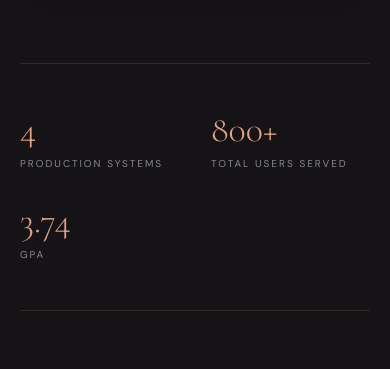
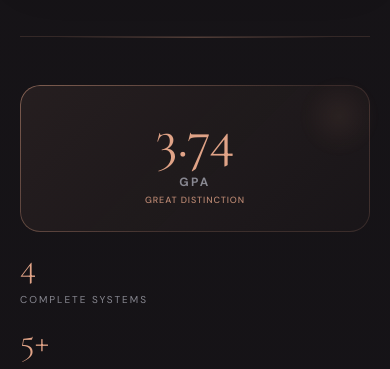
Before and after one commit to asmeretteklu/new-portofilio, a React (Vite) app: page / in a window 390 px wide. Shown: the part 1626-1995 px from the top of the page. Built offline with nearby package versions, Linux system fonts and the light colour scheme; no server answers; a web font is replaced by a local one.

Commit message:
chore: authenticate stats, add security headers, and polish responsive layout

```diff
--- a/src/components/About.jsx
+++ b/src/components/About.jsx
@@ -49,10 +49,10 @@ const About = () => {
               I grew up in Mekelle, Tigray, before I owned a phone or a computer. I chose Software Engineering anyway — not because it was practical, but because I couldn't imagine choosing anything else.
             </p>
             <p>
-              I studied through internet blackouts and power cuts. I took handwritten notes when there was nothing else. When war came to Tigray in 2020, I kept studying. By candlelight sometimes. From printed pages when there was no electricity. I graduated in August 2025 with a 3.74 GPA — Great Distinction, top of my cohort.
+              I studied through internet blackouts and power cuts. I took handwritten notes when there was nothing else. When war came to Tigray in 2020, I kept studying. By candlelight sometimes. From printed pages when there was no electricity. I graduated in August 2025 with a 3.74 GPA — Great Distinction.
             </p>
             <p>
-              Since then I have built real systems for real people: a lottery platform running live in production, a student registration system that turned a 7-day process into 5 minutes, and Luna AI — a women's health app built specifically for Ethiopian and African women, powered by Gemini, because the global health tech industry largely forgot we exist.
+              Since then I have built real systems for real people: a lottery platform, complete and ready for deployment, a student registration system that turned a 7-day process into 5 minutes, and Luna AI — a women's health app built specifically for Ethiopian and African women, powered by Gemini, because the global health tech industry largely forgot we exist.
             </p>
             <p>
               I build software that works under difficult conditions because that is the only kind of software that matters where I come from. Slow internet. Power cuts. Users who speak Amharic and Tigrinya. Those are not edge cases to me. They are the main case.
@@ -77,7 +77,7 @@ const About = () => {
           <div className="space-y-8">
             <div className="flex items-center justify-between border-b border-[var(--border)] pb-4">
               <h3 className="font-display text-2xl font-light">Academic Progression</h3>
-              <span className="text-[10px] uppercase tracking-widest text-[var(--accent)]">Top of Cohort</span>
+              <span className="text-[10px] uppercase tracking-widest text-[var(--accent)]">Great Distinction</span>
             </div>
 
             <div className="grid grid-cols-2 md:grid-cols-4 gap-8">
--- a/src/components/BeyondCode.jsx
+++ b/src/components/BeyondCode.jsx
@@ -18,7 +18,7 @@ const BeyondCode = () => {
     {
       icon: '🌙',
       title: 'Product Builder',
-      body: 'From architecture to deployment — I own the full journey of every product I put my name on.',
+      body: 'From architecture to implementation — I own the full journey of every product I put my name on.',
     }
   ];
 
--- a/src/components/Hero.jsx
+++ b/src/components/Hero.jsx
@@ -9,13 +9,24 @@ const StatCard = ({ stat }) => {
   const { ref, display } = useCountUp(stat.value, 2000);
 
   return (
-    <div ref={ref} className="flex flex-col">
-      <span className="font-display text-4xl sm:text-5xl text-[var(--accent)] font-light leading-none">
+    <div ref={ref} className={`flex flex-col ${stat.featured ? 'stat-featured' : ''}`}>
+      <span className={`font-display leading-none ${
+        stat.featured
+          ? 'text-5xl sm:text-6xl md:text-7xl text-[var(--accent)] font-normal'
+          : 'text-4xl sm:text-5xl text-[var(--accent)] font-light'
+      }`}>
         {stat.badge ? stat.value : display}
       </span>
-      <span className="font-body text-[10px] uppercase tracking-[0.2em] text-[var(--text-muted)] mt-2">
+      <span className={`font-body uppercase tracking-[0.2em] text-[var(--text-muted)] mt-2 ${
+        stat.featured ? 'text-xs font-bold' : 'text-[10px]'
+      }`}>
         {stat.label}
       </span>
+      {stat.featured && stat.sub && (
+        <span className="text-[9px] uppercase tracking-widest text-[var(--accent)] mt-1 font-medium opacity-80">
+          {stat.sub}
+        </span>
+      )}
     </div>
   );
 };
@@ -198,12 +209,14 @@ const Hero = () => {
               <button
                 onClick={prevPhoto}
                 className="w-10 h-10 rounded-full bg-black/40 backdrop-blur-md text-white flex items-center justify-center hover:bg-[var(--accent)] hover:text-white transition-all shadow-lg transform -translate-x-2 group-hover:translate-x-0"
+                aria-label="Previous photo"
               >
                 <ChevronLeft size={20} />
               </button>
               <button
                 onClick={nextPhoto}
                 className="w-10 h-10 rounded-full bg-black/40 backdrop-blur-md text-white flex items-center justify-center hover:bg-[var(--accent)] hover:text-white transition-all shadow-lg transform translate-x-2 group-hover:translate-x-0"
+                aria-label="Next photo"
               >
                 <ChevronRight size={20} />
               </button>
@@ -221,6 +234,7 @@ const Hero = () => {
                       key={i}
                       onClick={() => setFrontIndex(i)}
                       className={`w-1.5 h-1.5 rounded-full transition-all ${i === frontIndex ? 'bg-[var(--accent)] w-4' : 'bg-white/20'}`}
+                      aria-label={`Go to photo ${i + 1}`}
                     />
                   ))}
                 </div>
@@ -230,13 +244,13 @@ const Hero = () => {
         </motion.div>
       </motion.div>
 
-      {/* Stats Bar */}
+      {/* Stats Bar — GPA gets premium visual weight */}
       <motion.div
         variants={item}
         initial="hidden"
         whileInView="show"
         viewport={{ once: true }}
-        className="mt-20 lg:mt-32 grid grid-cols-2 md:grid-cols-4 gap-8 py-12 border-y border-[var(--border)]"
+        className="mt-20 lg:mt-32 grid grid-cols-3 gap-8 py-12 border-y border-[var(--border)] stats-bar"
       >
         {stats.map((stat) => (
           <StatCard key={stat.id} stat={stat} />
--- a/src/components/Motivation.jsx
+++ b/src/components/Motivation.jsx
@@ -53,7 +53,7 @@ const Motivation = () => {
             I fix things. That is the simplest version of what I do.
           </p>
           <p>
-            The longer version is this: I come from a region where technology has historically been something that happened to us — not something built by us or for us. I want to change that ratio. Every system I deploy in Ethiopia, every woman who uses Luna AI in her own language, every student who registers in 5 minutes instead of 7 days — that is what I am actually building toward.
+            The longer version is this: I come from a region where technology has historically been something that happened to us — not something built by us or for us. I want to change that ratio. Every system I build for Ethiopia, every woman who uses Luna AI in her own language, every student who registers in 5 minutes instead of 7 days — that is what I am actually building toward.
           </p>
           <p className="italic text-[var(--accent)]/80">
             The code is just how I get there.
--- a/src/components/Projects.jsx
+++ b/src/components/Projects.jsx
@@ -37,8 +37,11 @@ const ProjectCard = ({ project, index }) => {
           <div className="space-y-1">
             <div className="flex items-center gap-3">
               <h3 className="font-display text-2xl font-light tracking-tight">{project.name}</h3>
-              {project.status === 'live' && (
-                <span className="text-[8px] uppercase tracking-widest px-2 py-0.5 rounded-full bg-[var(--accent)] text-[var(--onyx)] font-bold">Live</span>
+              {project.status === 'complete' && (
+                <span className="text-[8px] uppercase tracking-widest px-2 py-0.5 rounded-full bg-[var(--accent)] text-[var(--onyx)] font-bold">Complete</span>
+              )}
+              {project.status === 'dev' && (
+                <span className="text-[8px] uppercase tracking-widest px-2 py-0.5 rounded-full bg-[var(--accent-light)] text-[var(--accent)] font-bold border border-[var(--accent)]">In Dev</span>
               )}
             </div>
             <p className="text-[10px] uppercase tracking-[0.2em] text-[var(--accent)] font-bold opacity-80">{project.statusLabel}</p>
@@ -106,7 +109,7 @@ const Projects = () => {
           viewport={{ once: true }}
           className="font-body text-[var(--text-muted)] max-w-xs leading-relaxed font-light text-sm"
         >
-          A selection of production-grade systems, automated college infrastructures, and AI health solutions.
+          A selection of complete systems, automated college infrastructures, and AI health solutions.
         </motion.p>
       </div>
 
--- a/src/data/portfolio.js
+++ b/src/data/portfolio.js
@@ -8,13 +8,13 @@ export const person = {
   phone: '+251 930 679 039',
   github: 'https://github.com/asmeretteklu',
   linkedin: 'https://linkedin.com/in/asmeretteklu',
-  bio: "Forged in resilience, engineered for impact. ✍️ My journey began with handwritten notes during internet blackouts—a testament to a conviction that technology isn't just code, but a lifeline. 🕯️ Today, I architect production-grade systems, from real-time lottery infrastructures to AI-driven health ecosystems for women across Africa. 🌍 I build with the intent to solve structural problems, proving that exceptional software can emerge from the toughest constraints. ✨",
+  bio: "Forged in resilience, engineered for impact. ✍️ My journey began with handwritten notes during internet blackouts—a testament to a conviction that technology isn't just code, but a lifeline. 🕯️ Today, I build complete, real-time systems — from lottery infrastructure to AI-driven health ecosystems — designed to work under real-world constraints. 🌍 I build with the intent to solve structural problems, proving that exceptional software can emerge from the toughest constraints. ✨",
 };
 
 export const stats = [
-  { id: 'apps', value: '4', label: 'Production Systems', sub: 'Built & Deployed' },
-  { id: 'users', value: '800+', label: 'Total Users Served', sub: 'Keno (500+), Microlink (300+)' },
-  { id: 'gpa', value: '3.74', label: 'GPA', sub: 'Great Distinction' },
+  { id: 'gpa', value: '3.74', label: 'GPA', sub: 'Great Distinction', featured: true },
+  { id: 'apps', value: '4', label: 'Complete Systems', sub: 'Built & Delivered' },
+  { id: 'years', value: '5+', label: 'Years Self-Taught', sub: 'Relentless Learning' },
 ];
 
 export const projects = [
@@ -22,17 +22,17 @@ export const projects = [
     id: 'keno',
     name: 'Keno Lottery Platform',
     accent: 'Full-Stack',
-    status: 'live',
-    statusLabel: 'Live and running',
+    status: 'complete',
+    statusLabel: 'Fully built, ready for deployment',
     featured: true,
     description: 'I built this entire lottery management system from scratch. It handles real-time draws and live results without the page ever refreshing. It has different dashboards for admins, cashiers, agents, and players to keep everything secure and organized.',
     metrics: [
       { value: '5', label: 'Different roles' },
-      { value: 'Live', label: 'Status' }
+      { value: 'Complete', label: 'Status' }
     ],
     tags: ['React', 'Node.js', 'Socket.io', 'MySQL', 'RBAC'],
     github: 'https://github.com/asmeretteklu/keno-system',
-    demo: 'https://asmeret-keno.vercel.app', // Example demo link
+    demo: 'https://asmeret-keno.vercel.app',
   },
   {
     id: 'luna',
@@ -54,13 +54,13 @@ export const projects = [
     id: 'registration',
     name: 'Microlink Registration System',
     accent: 'Automation',
-    status: 'live',
-    statusLabel: 'Used by Microlink students',
+    status: 'complete',
+    statusLabel: 'Built for Microlink IT College',
     featured: true,
     description: 'I noticed students at Microlink IT College were waiting up to 7 days just to register and pay fees. I built a system that automated the whole process, cutting the time down to about 5 minutes per student.',
     metrics: [
-      { value: '99%', label: 'Faster registration' },
-      { value: 'Microlink', label: 'Used at' }
+      { value: '7 days → minutes', label: 'Registration time' },
+      { value: 'Microlink', label: 'Built for' }
     ],
     tags: ['HTML/CSS/JS', 'MySQL', 'PHP'],
     github: 'https://github.com/asmeretteklu/microlink-registration',
@@ -121,10 +121,10 @@ export const community = [
   },
 ];
 
-export const businessImpact = [
-  { metric: '40%', label: 'Search Visibility', sub: 'Technical SEO' },
-  { metric: '60%', label: 'Organic Reach', sub: 'Startup Growth' },
-  { metric: '75%', label: 'Engagement', sub: 'Social Strategy' },
+export const currentlyLearning = [
+  { topic: 'Bilingual AI', detail: 'Tigrinya & English NLP', icon: '🧠' },
+  { topic: 'Offline-First', detail: 'Mobile sync for low-connectivity', icon: '📡' },
+  { topic: 'System Design', detail: 'Scalable architecture patterns', icon: '🏗️' },
 ];
 
 export const testimonials = [
--- a/src/index.css
+++ b/src/index.css
@@ -1054,3 +1054,226 @@ img {
 .skill-group.writing .skill-item:hover {
   color: var(--lavender);
 }
+
+/* ══════════════════════════════════════════
+   FEATURED GPA STAT — PREMIUM VISUAL WEIGHT
+   ══════════════════════════════════════════ */
+.stat-featured {
+  position: relative;
+  padding: 1.5rem 2rem;
+  background: linear-gradient(135deg, rgba(224, 163, 135, 0.08) 0%, rgba(224, 163, 135, 0.02) 100%);
+  border-radius: 20px;
+  border: 1px solid rgba(224, 163, 135, 0.15);
+  transition: all 0.5s cubic-bezier(0.16, 1, 0.3, 1);
+}
+.stat-featured::before {
+  content: '';
+  position: absolute;
+  inset: -1px;
+  border-radius: 20px;
+  padding: 1px;
+  background: linear-gradient(135deg, rgba(224, 163, 135, 0.4), transparent 60%);
+  -webkit-mask: linear-gradient(#fff 0 0) content-box, linear-gradient(#fff 0 0);
+  -webkit-mask-composite: xor;
+  mask: linear-gradient(#fff 0 0) content-box, linear-gradient(#fff 0 0);
+  mask-composite: exclude;
+  pointer-events: none;
+}
+.stat-featured::after {
+  content: '';
+  position: absolute;
+  top: -20px;
+  right: -20px;
+  width: 100px;
+  height: 100px;
+  background: radial-gradient(circle, rgba(224, 163, 135, 0.15) 0%, transparent 70%);
+  border-radius: 50%;
+  pointer-events: none;
+  animation: gpa-glow 3s ease-in-out infinite alternate;
+}
+@keyframes gpa-glow {
+  0% { opacity: 0.4; transform: scale(0.8); }
+  100% { opacity: 1; transform: scale(1.2); }
+}
+.stat-featured:hover {
+  transform: translateY(-4px);
+  box-shadow: 0 16px 48px rgba(224, 163, 135, 0.15);
+  border-color: rgba(224, 163, 135, 0.3);
+}
+
+/* ══════════════════════════════════════════
+   STATS BAR — RESPONSIVE GRID
+   ══════════════════════════════════════════ */
+.stats-bar {
+  position: relative;
+}
+.stats-bar::before {
+  content: '';
+  position: absolute;
+  top: 0;
+  left: 50%;
+  transform: translateX(-50%);
+  width: 80%;
+  height: 1px;
+  background: linear-gradient(90deg, transparent, var(--accent), transparent);
+  opacity: 0.3;
+}
+
+/* ══════════════════════════════════════════
+   ENHANCED SECTIONS — VISUAL POLISH
+   ══════════════════════════════════════════ */
+
+/* Smooth section transitions */
+section {
+  transition: opacity 0.5s ease;
+  will-change: opacity;
+}
+
+/* Card hover lift effect — universal */
+.group:hover > .card-lift,
+[class*="rounded-2xl"]:hover {
+  transition: transform 0.4s cubic-bezier(0.16, 1, 0.3, 1), box-shadow 0.4s ease;
+}
+
+/* Improved focus accessibility */
+:focus-visible {
+  outline: 2px solid var(--accent);
+  outline-offset: 4px;
+  border-radius: 8px;
+  transition: outline-offset 0.2s ease;
+}
+
+/* Subtle text glow for accent elements on hover */
+.text-glow:hover {
+  text-shadow: 0 0 20px rgba(224, 163, 135, 0.3);
+}
+
+/* ══════════════════════════════════════════
+   ENHANCED MOBILE RESPONSIVE — PERFECTED
+   ══════════════════════════════════════════ */
+
+/* Tablet breakpoint */
+@media (max-width: 1024px) and (min-width: 769px) {
+  .stats-bar {
+    grid-template-columns: repeat(3, 1fr) !important;
+  }
+  .stat-featured {
+    padding: 1.2rem 1.5rem;
+  }
+}
+
+/* Mobile devices */
+@media (max-width: 768px) {
+  /* Stats bar refinement */
+  .stats-bar {
+    grid-template-columns: 1fr !important;
+    gap: 1rem !important;
+  }
+  .stat-featured {
+    text-align: center;
+    padding: 1.5rem 1rem;
+  }
+  .stat-featured span:first-child {
+    font-size: 3.5rem !important;
+  }
+
+  /* Better hero heading on mobile */
+  .font-display.text-7xl {
+    font-size: 3.5rem !important;
+  }
+
+  /* Improved touch targets */
+  button,
+  a[href],
+  input,
+  textarea,
+  select {
+    min-height: 44px;
+  }
+
+  /* Better spacing for mobile forms */
+  form input,
+  form textarea {
+    font-size: 16px !important; /* Prevents iOS zoom on focus */
+  }
+
+  /* Photo navigation buttons — easier to tap on mobile */
+  button[aria-label="Previous photo"],
+  button[aria-label="Next photo"] {
+    width: 44px !important;
+    height: 44px !important;
+  }
+}
+
+/* Very small phones — refined */
+@media (max-width: 375px) {
+  .stat-featured span:first-child {
+    font-size: 2.8rem !important;
+  }
+
+  /* Tighter hero spacing */
+  .space-y-8 {
+    gap: 1.25rem;
+  }
+
+  /* CTA buttons stack properly */
+  .flex.flex-wrap.items-center.gap-4 {
+    flex-direction: column;
+    width: 100%;
+  }
+  .flex.flex-wrap.items-center.gap-4 > * {
+    width: 100%;
+    text-align: center;
+    justify-content: center;
+  }
+}
+
+/* Landscape phones */
+@media (max-height: 500px) and (orientation: landscape) {
+  section {
+    padding-top: 2rem !important;
+    padding-bottom: 2rem !important;
+  }
+  .min-h-screen {
+    min-height: auto !important;
+  }
+}
+
+/* ══════════════════════════════════════════
+   REDUCED MOTION PREFERENCES
+   ══════════════════════════════════════════ */
+@media (prefers-reduced-motion: reduce) {
+  *,
+  *::before,
+  *::after {
+    animation-duration: 0.01ms !important;
+    animation-iteration-count: 1 !important;
+    transition-duration: 0.01ms !important;
+    scroll-behavior: auto !important;
+  }
+  .animate-pulse,
+  .vinyl-spin {
+    animation: none !important;
+  }
+}
+
+/* ══════════════════════════════════════════
+   PRINT STYLES
+   ══════════════════════════════════════════ */
+@media print {
+  nav,
+  .luna-chat-panel,
+  .luna-float-btn,
+  .now-playing,
+  .cursor-trail,
+  .matrix-bg {
+    display: none !important;
+  }
+  body {
+    background: white !important;
+    color: black !important;
+  }
+  section {
+    page-break-inside: avoid;
+  }
+}
```
Also changed, not shown: index.html (+8 -1 lines), src/components/Skills.jsx (+18 -14 lines), 3 other files (tests, documents, lock files or other folders).
